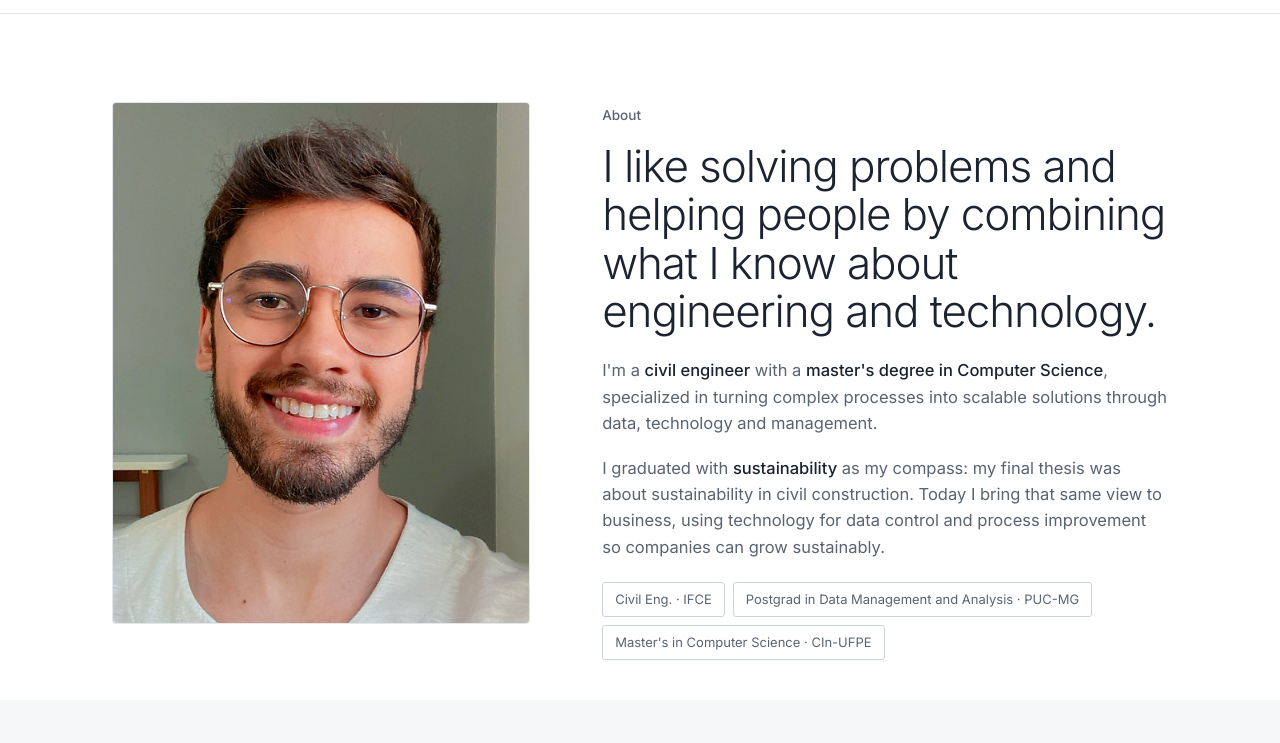
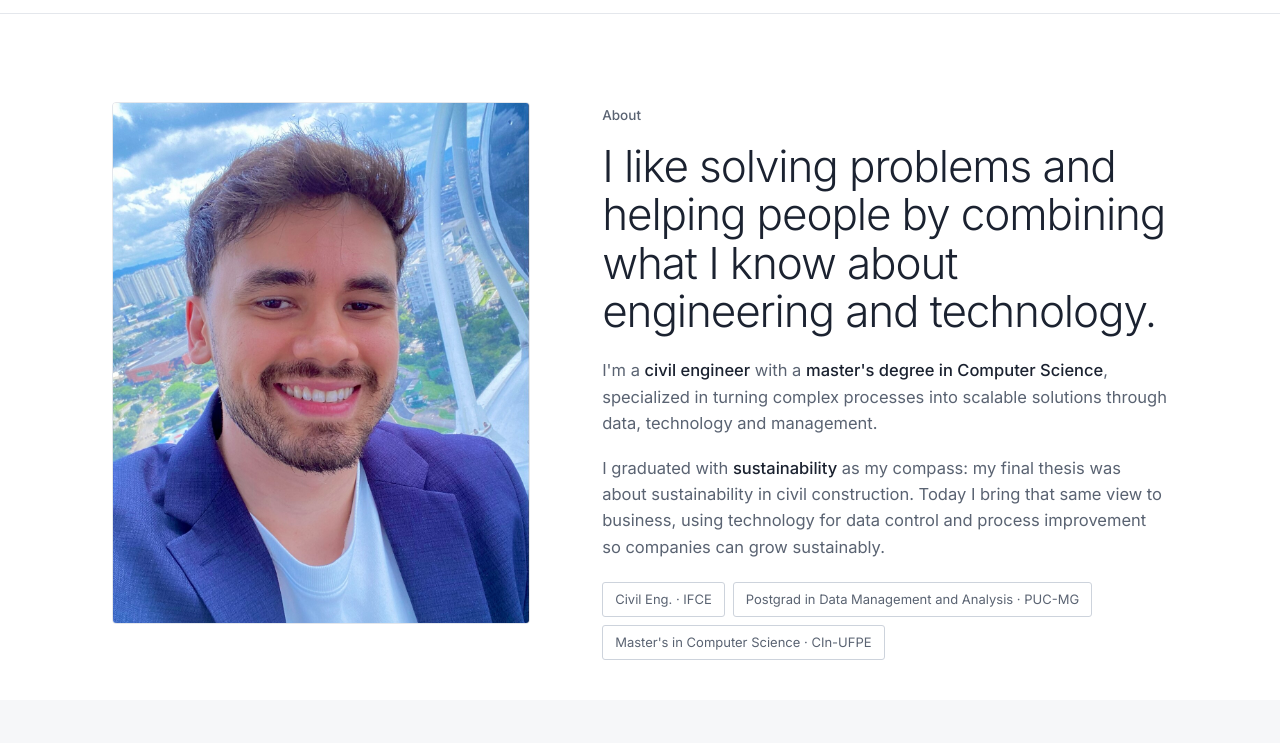
Before and after one commit to extradoalanlemosa-create/site-alan-lemos, a plain HTML site: page en/sobre.html in a window 1280 px wide. Shown: the part 57-800 px from the top of the page. Drawn offline with Linux system fonts and the light colour scheme.

Commit message:
About: foto da página inicial

```diff
--- a/en/sobre.html
+++ b/en/sobre.html
@@ -33,6 +33,7 @@
     .tl-intro{position:static;}
     .tl-intro p{max-width:none;}
   }
+  @media(max-width:980px){.about-photo img{aspect-ratio:1/1; object-position:center 28% !important;}}
 </style>
 <link rel="alternate" hreflang="pt-BR" href="../sobre.html">
 <link rel="alternate" hreflang="en" href="sobre.html">
@@ -62,7 +63,7 @@
 
 <section class="hero" style="padding-bottom:40px;">
   <div class="wrap about-grid">
-    <div class="stack"><div class="about-photo"><img src="../assets/foto-sobre.png" alt="Alan Lemos"></div></div>
+    <div class="stack"><div class="about-photo"><img src="../assets/foto-header.jpg" alt="Alan Lemos" style="object-position:center 20%;"></div></div>
     <div class="about-body">
       <span class="eyebrow">About</span>
       <h1 class="hero-title" style="font-size:clamp(30px,4vw,44px); margin:14px 0 22px;">I like solving problems and helping people by combining what I know about engineering and technology.</h1>
```
